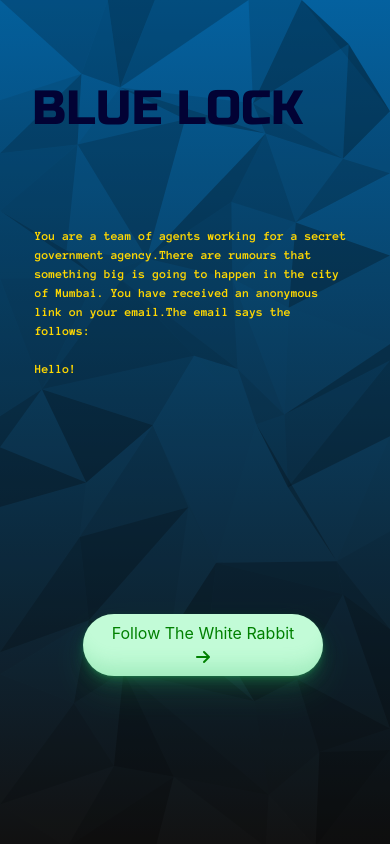
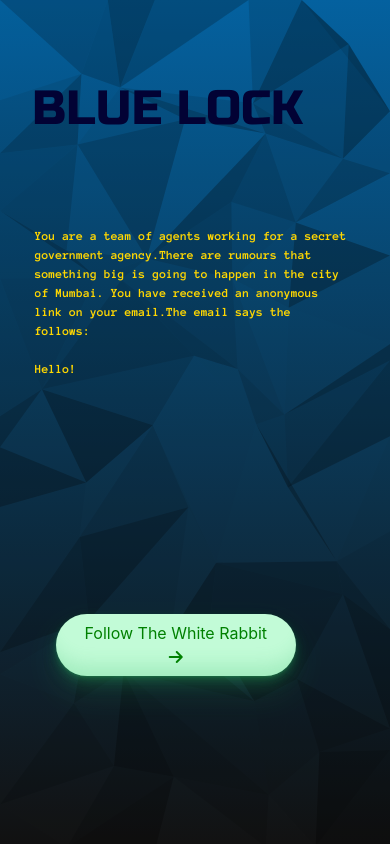
Before and after one commit to Hitstar53/Code-Red-Pre-Event, a Django app: template templates/prelevel_0.html in a window 390 px wide. Run offline with Django 4.2, Linux system fonts and the light colour scheme; the template is opened without the code that fills it: most values are stand-ins (such as "Sample title", 1, 10 or a date in 2020); some libraries are stand-ins or nearby versions.

Commit message:
white-rabbit button fixed

```diff
--- a/static/css/prelevel_0.css
+++ b/static/css/prelevel_0.css
@@ -141,6 +141,6 @@
 	.start-button{
     height: auto;
     width: 15rem;
-		margin-left: -5rem;
+		margin-left: -6.7rem;
 	}
   }
```
Also changed, not shown: db.sqlite3.
